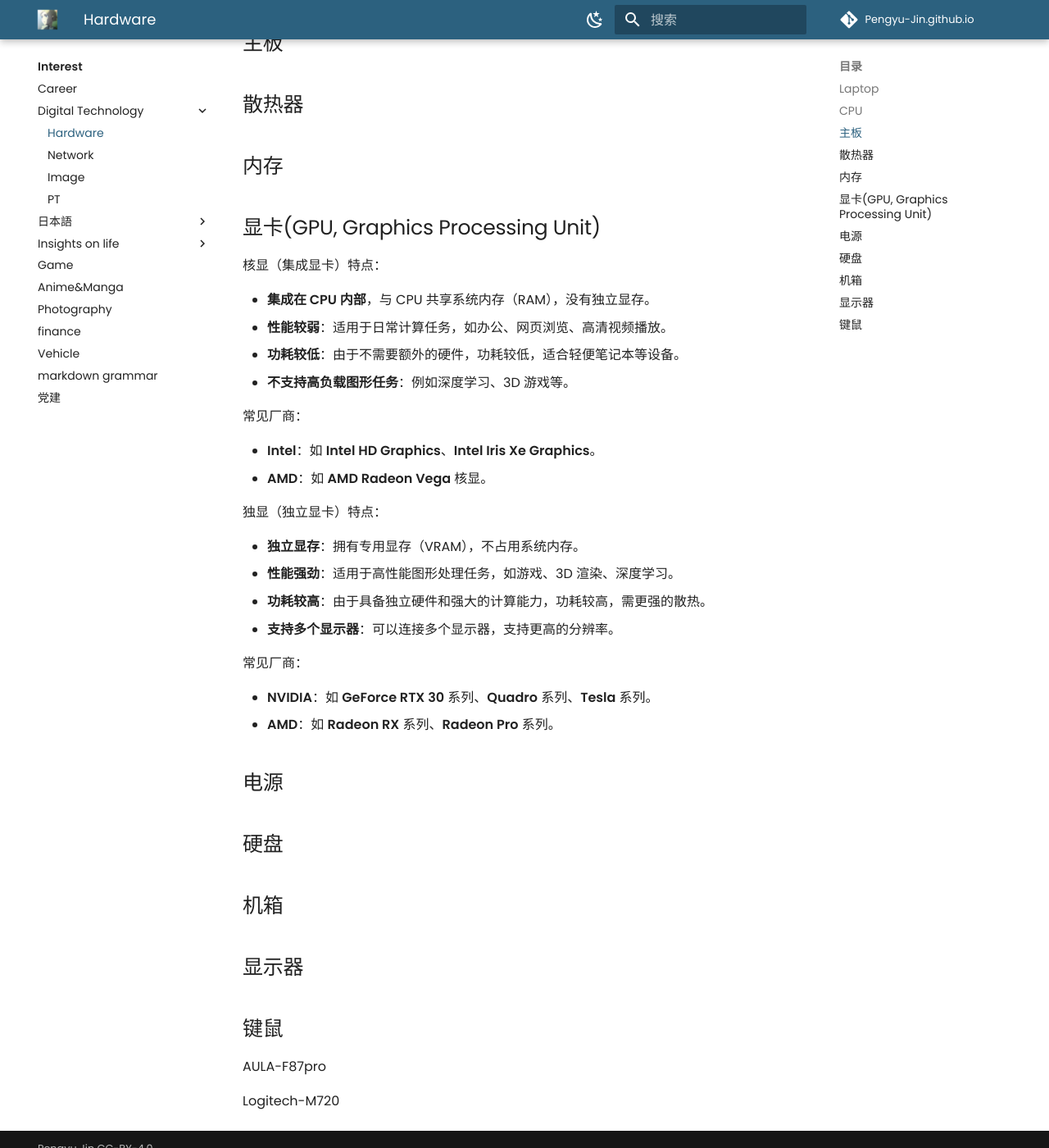
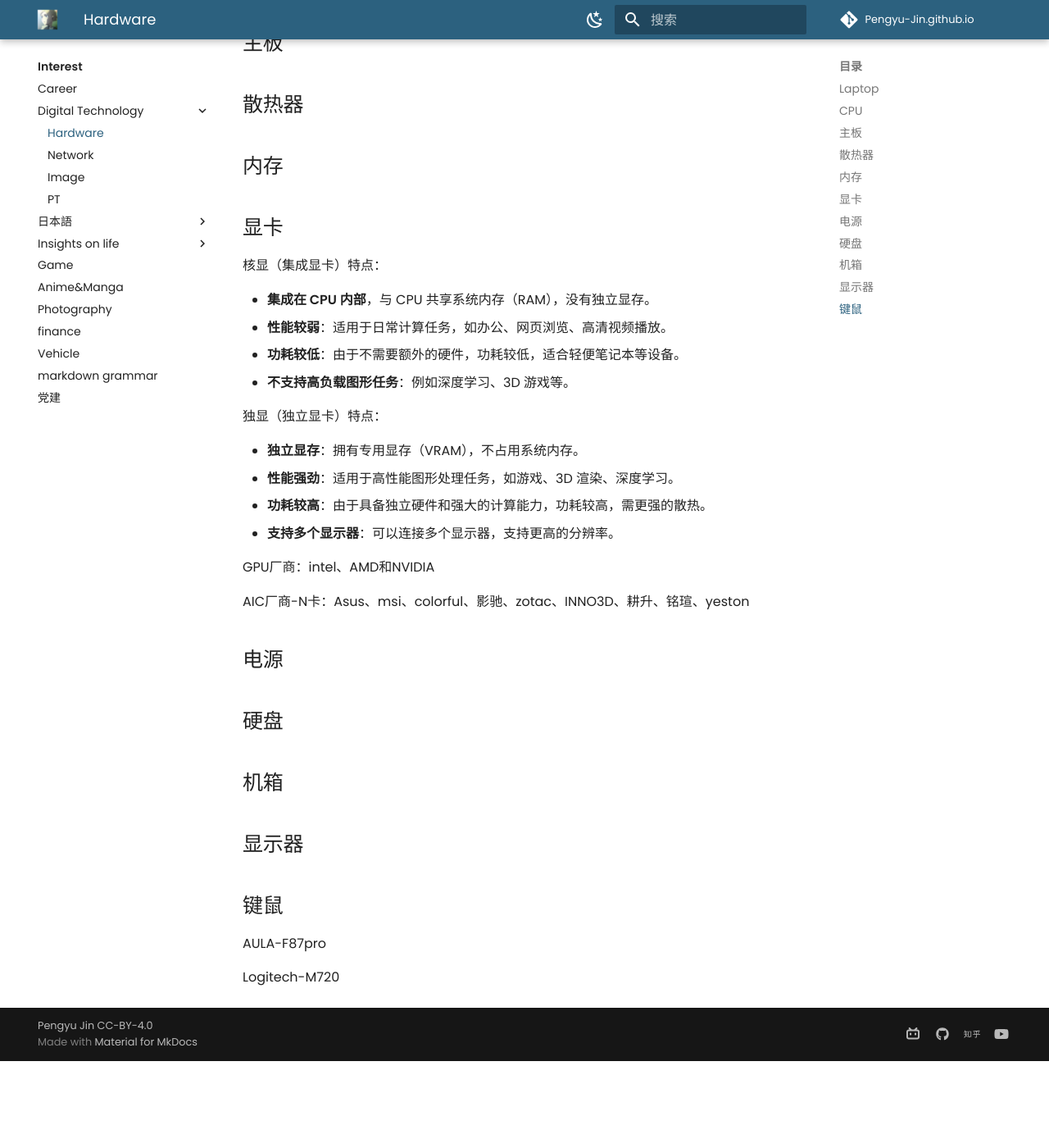
Before and after one commit to Pengyu-Jin/Pengyu-Jin.github.io, an MkDocs documentation site: the page built from docs/interest/digital technology/hardware.md, in a window 1280 px wide and 1400 px high, scrolled down 784 px. Shown: the whole window at 82% size. Built offline with MkDocs 1.6.1 and Material for MkDocs 9.7.7, drawn with Linux system fonts in a browser that asks for light colours; comment, search, counter and statistics services are not loaded; after the commit the page ends 2078 px from its top, so only the background shows below that.

Commit message:
update 20261005

```diff
--- a/docs/interest/digital technology/hardware.md
+++ b/docs/interest/digital technology/hardware.md
@@ -21,7 +21,7 @@
 
 ## 内存
 
-## 显卡(GPU, Graphics Processing Unit)
+## 显卡
 
 核显（集成显卡）特点：
 
@@ -30,11 +30,6 @@
 - **功耗较低**：由于不需要额外的硬件，功耗较低，适合轻便笔记本等设备。
 - **不支持高负载图形任务**：例如深度学习、3D 游戏等。
 
-常见厂商：
-
-- **Intel**：如 **Intel HD Graphics**、**Intel Iris Xe Graphics**。
-- **AMD**：如 **AMD Radeon Vega** 核显。
-
 独显（独立显卡）特点：
 
 - **独立显存**：拥有专用显存（VRAM），不占用系统内存。
@@ -42,10 +37,12 @@
 - **功耗较高**：由于具备独立硬件和强大的计算能力，功耗较高，需更强的散热。
 - **支持多个显示器**：可以连接多个显示器，支持更高的分辨率。
 
-常见厂商：
 
-- **NVIDIA**：如 **GeForce RTX 30** 系列、**Quadro** 系列、**Tesla** 系列。
-- **AMD**：如 **Radeon RX** 系列、**Radeon Pro** 系列。
+GPU厂商：intel、AMD和NVIDIA
+
+AIC厂商-N卡：Asus、msi、colorful、影驰、zotac、INNO3D、耕升、铭瑄、yeston
+
+
 
 
 ## 电源
```
